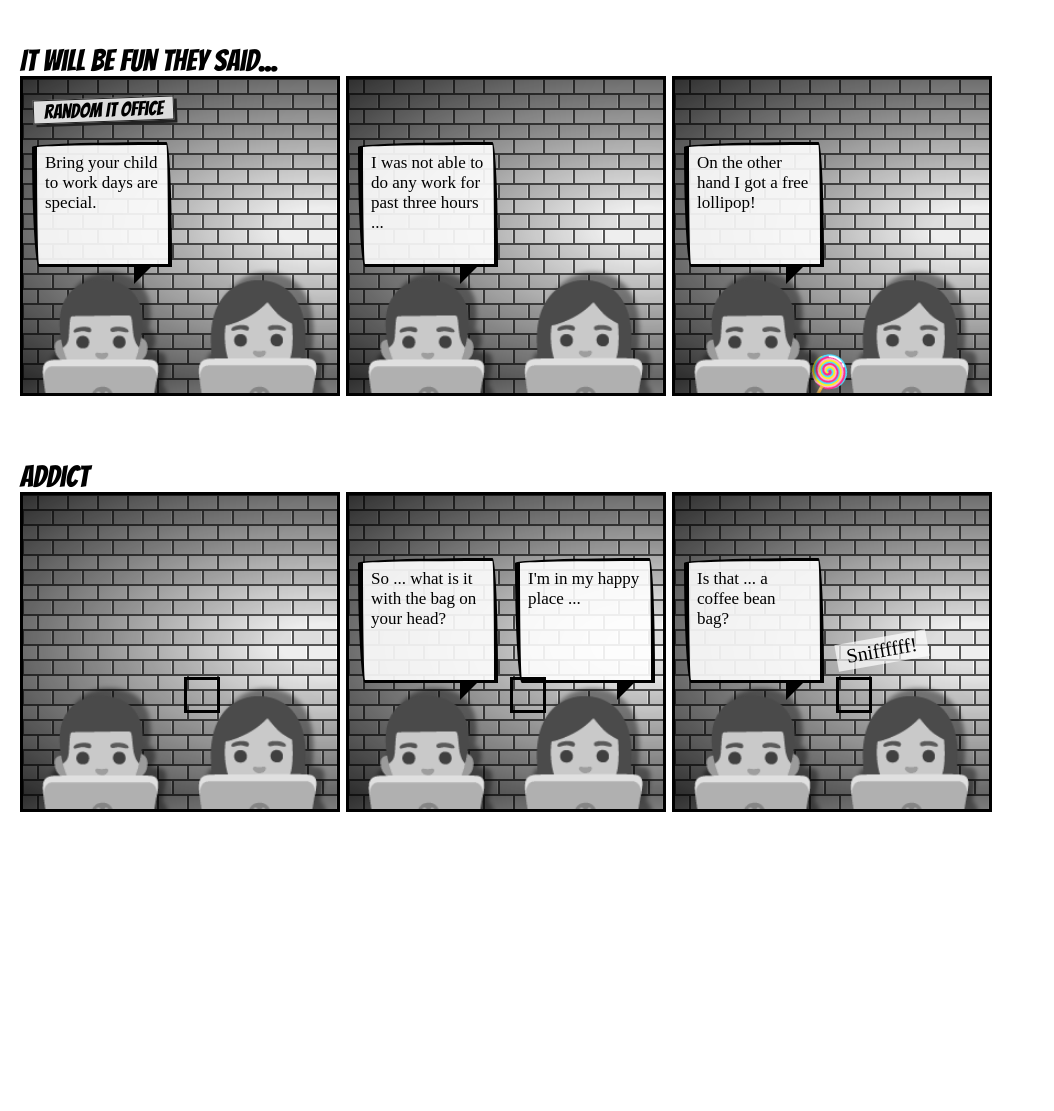
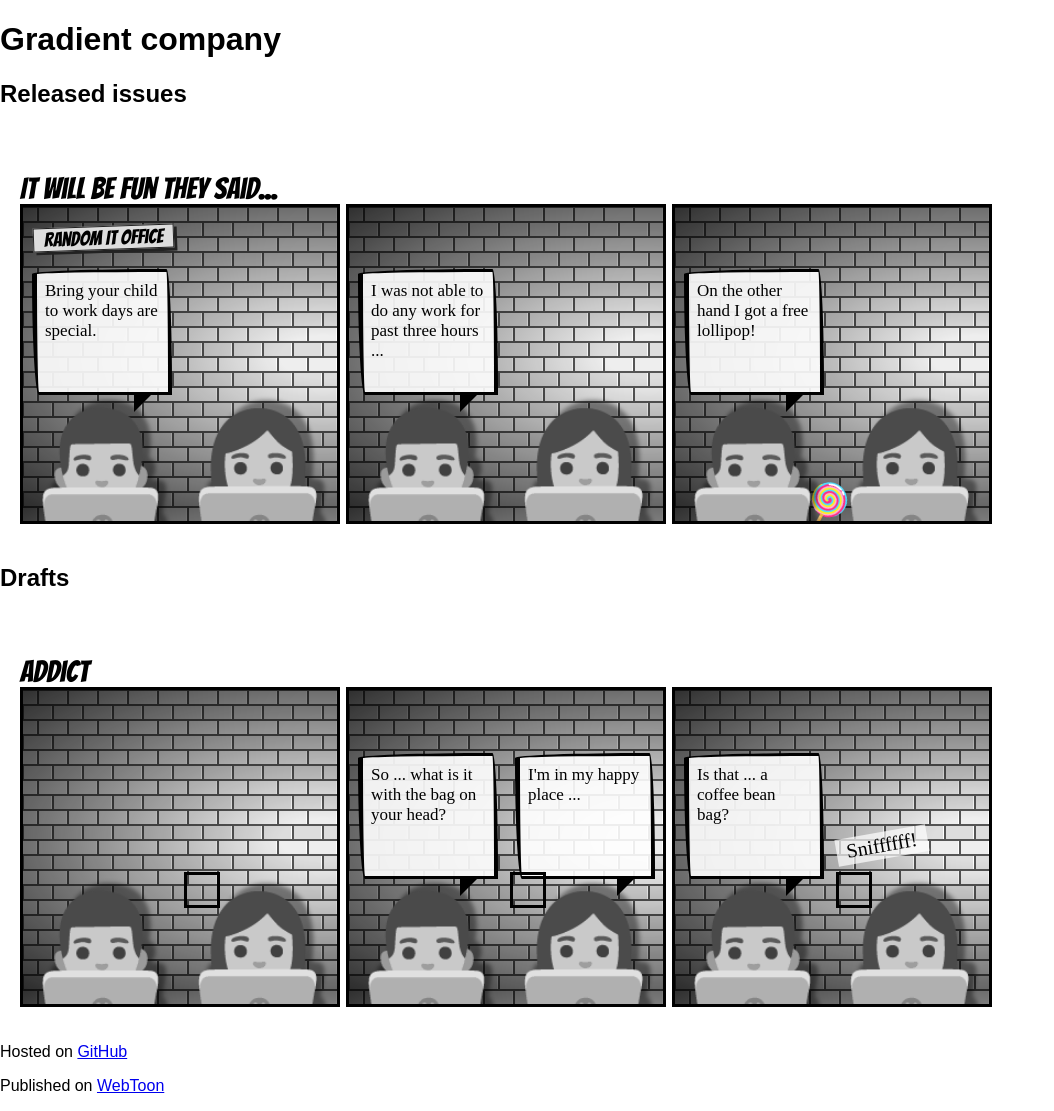
Before and after one commit to MichalBryxi/gradient-company, a React (Create React App) app: page / in a window 1280 px wide. Shown: the whole page, without its empty margins (0-1054 px from the left). Before the commit the page ends 832 px from the top, so only its background shows below. Built offline with nearby package versions, Linux system fonts and the light colour scheme; a web font is replaced by a local one.

Commit message:
At least some structure to the app

```diff
--- a/src/App.js
+++ b/src/App.js
@@ -8,8 +8,15 @@ class App extends Component {
   render() {
     return (
       <div className="App">
-        <Issue01 />
-        <Issue02 />
+        <h1>Gradient company</h1>
+        <h2>Released issues</h2>
+          <Issue01 />
+        <h2>Drafts</h2>
+          <Issue02 />
+        <footer>
+          <p>Hosted on <a href="https://github.com/MichalBryxi/gradient-company">GitHub</a></p>
+          <p>Published on <a href="http://www.webtoons.com/en/challenge/gradient-company/list?title_no=155642">WebToon</a></p>
+        </footer>
       </div>
     );
   }
```
